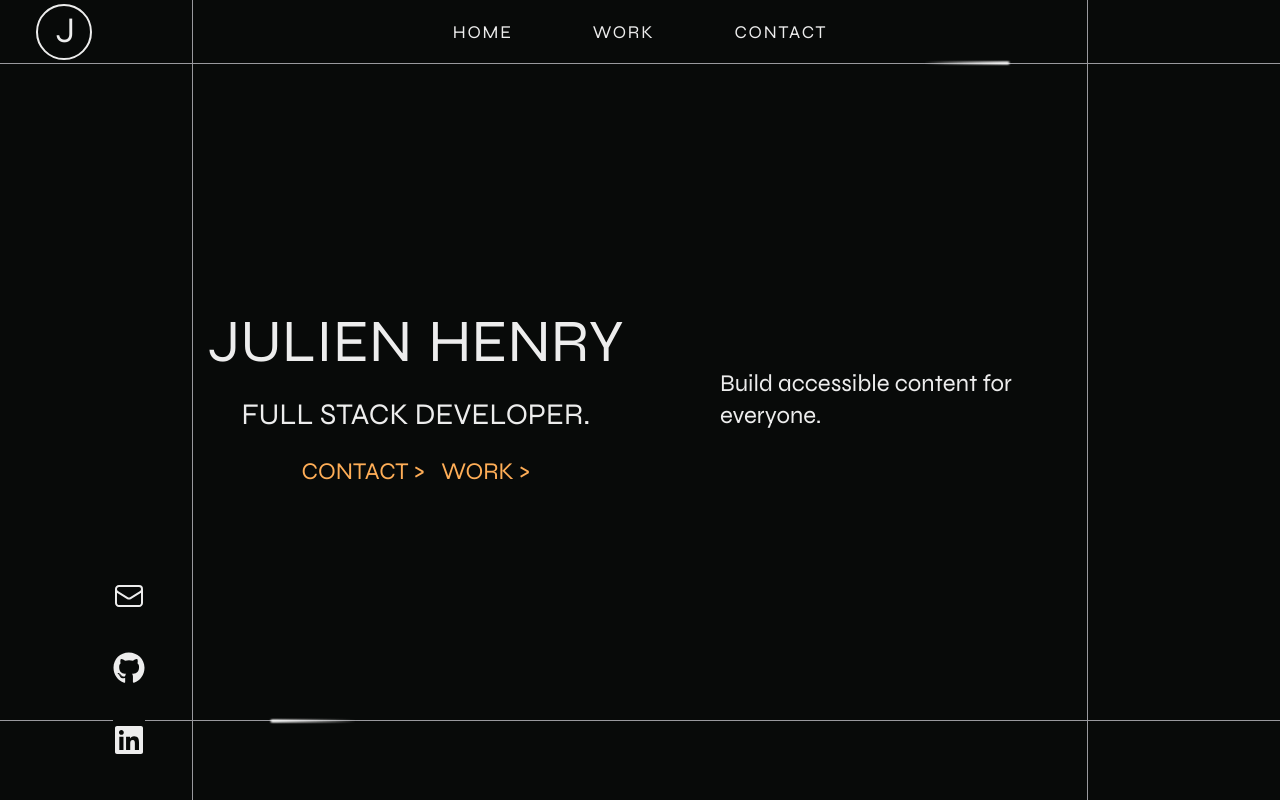
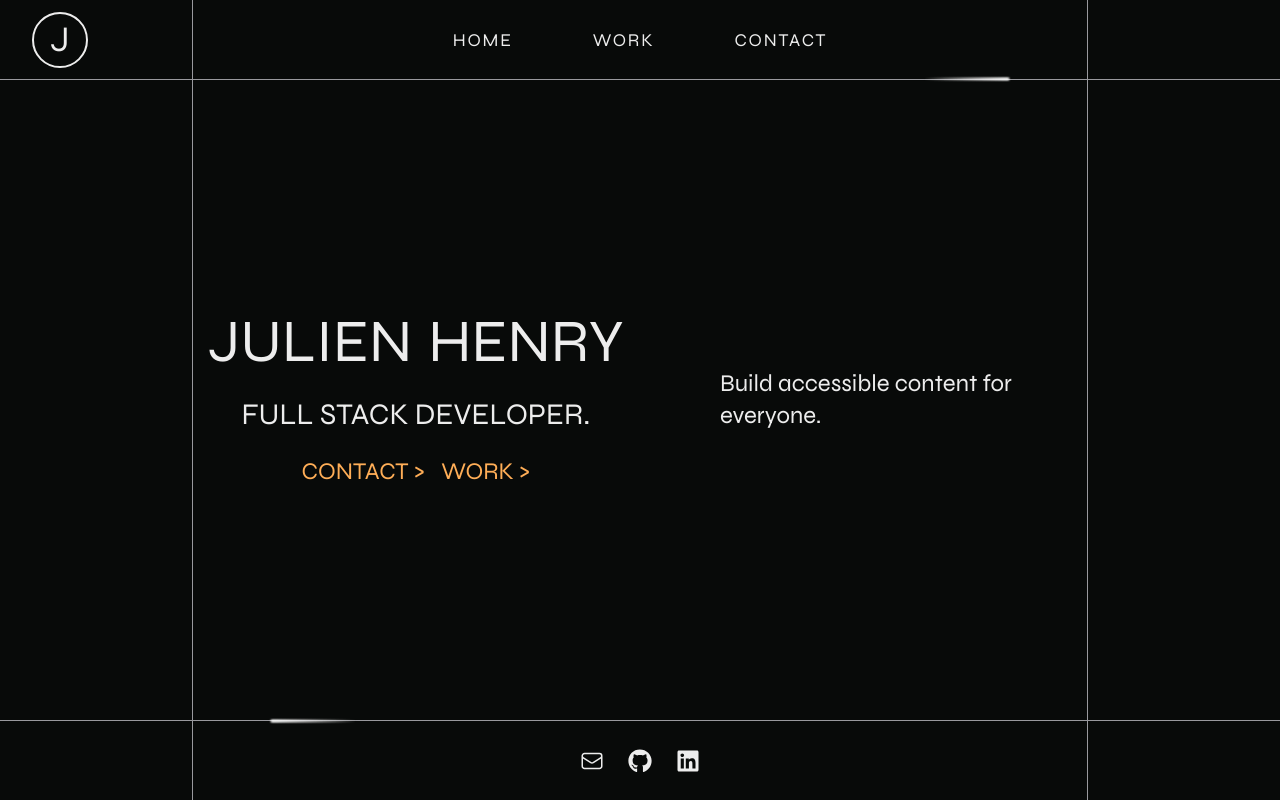
Before and after one commit to pyko7/Portfolio, a Next.js app: page / in a window 1280 px wide. Built offline with nearby package versions, Linux system fonts and the light colour scheme.

Commit message:
chore: removed left positionned icons

```diff
--- a/app/layout.tsx
+++ b/app/layout.tsx
@@ -1,7 +1,6 @@
 import { Syne } from 'next/font/google'
 import { FC, PropsWithChildren } from 'react'
 import type { Metadata } from 'next'
-import Icons from '@/components/icons/Icons'
 import Footer from '@/components/footer/Footer'
 import HeaderWrapper from '@/components/header/HeaderWrapper'
 import '@/styles/globals.css'
@@ -29,9 +28,6 @@ const RootLayout: FC<PropsWithChildren> = ({ children }) => (
     >
       <div className="relative w-full h-screen bg-main-bg-color text-main-font-color">
         <HeaderWrapper />
-        <div className="hidden absolute top-[70%] left-[15%] -ml-3 lg:-ml-[15px] md:flex z-[51] lg:left-[10%]">
-          <Icons />
-        </div>
         <main className="w-full h-full flex items-center justify-center py-20">
           <section className="w-full h-full py-10 sm:w-[70%] lg:4/5">
             {children}
--- a/components/IconButtons/Email.tsx
+++ b/components/IconButtons/Email.tsx
@@ -7,7 +7,7 @@ const EmailButton = () => (
       viewBox="0 0 24 24"
       strokeWidth={1.5}
       stroke="currentColor"
-      className="w-6 h-6 sm:w-7 sm:h-7 lg:w-8 lg:h-8"
+      className="w-6 h-6 sm:w-7 sm:h-7 lg:w-6 lg:h-6"
     >
       <path
         strokeLinecap="round"
--- a/components/IconButtons/Github.tsx
+++ b/components/IconButtons/Github.tsx
@@ -8,7 +8,7 @@ const GithubButton = () => (
       aria-hidden="true"
       xmlns="http://www.w3.org/2000/svg"
       viewBox="0 0 496 512"
-      className="w-6 h-6 sm:w-7 sm:h-7 lg:w-8 lg:h-8"
+      className="w-6 h-6 sm:w-7 sm:h-7 lg:w-6 lg:h-6"
     >
       <path d="M165.9 397.4c0 2-2.3 3.6-5.2 3.6-3.3.3-5.6-1.3-5.6-3.6 0-2 2.3-3.6 5.2-3.6 3-.3 5.6 1.3 5.6 3.6zm-31.1-4.5c-.7 2 1.3 4.3 4.3 4.9 2.6 1 5.6 0 6.2-2s-1.3-4.3-4.3-5.2c-2.6-.7-5.5.3-6.2 2.3zm44.2-1.7c-2.9.7-4.9 2.6-4.6 4.9.3 2 2.9 3.3 5.9 2.6 2.9-.7 4.9-2.6 4.6-4.6-.3-1.9-3-3.2-5.9-2.9zM244.8 8C106.1 8 0 113.3 0 252c0 110.9 69.8 205.8 169.5 239.2 12.8 2.3 17.3-5.6 17.3-12.1 0-6.2-.3-40.4-.3-61.4 0 0-70 15-84.7-29.8 0 0-11.4-29.1-27.8-36.6 0 0-22.9-15.7 1.6-15.4 0 0 24.9 2 38.6 25.8 21.9 38.6 58.6 27.5 72.9 20.9 2.3-16 8.8-27.1 16-33.7-55.9-6.2-112.3-14.3-112.3-110.5 0-27.5 7.6-41.3 23.6-58.9-2.6-6.5-11.1-33.3 2.6-67.9 20.9-6.5 69 27 69 27 20-5.6 41.5-8.5 62.8-8.5s42.8 2.9 62.8 8.5c0 0 48.1-33.6 69-27 13.7 34.7 5.2 61.4 2.6 67.9 16 17.7 25.8 31.5 25.8 58.9 0 96.5-58.9 104.2-114.8 110.5 9.2 7.9 17 22.9 17 46.4 0 33.7-.3 75.4-.3 83.6 0 6.5 4.6 14.4 17.3 12.1C428.2 457.8 496 362.9 496 252 496 113.3 383.5 8 244.8 8zM97.2 352.9c-1.3 1-1 3.3.7 5.2 1.6 1.6 3.9 2.3 5.2 1 1.3-1 1-3.3-.7-5.2-1.6-1.6-3.9-2.3-5.2-1zm-10.8-8.1c-.7 1.3.3 2.9 2.3 3.9 1.6 1 3.6.7 4.3-.7.7-1.3-.3-2.9-2.3-3.9-2-.6-3.6-.3-4.3.7zm32.4 35.6c-1.6 1.3-1 4.3 1.3 6.2 2.3 2.3 5.2 2.6 6.5 1 1.3-1.3.7-4.3-1.3-6.2-2.2-2.3-5.2-2.6-6.5-1zm-11.4-14.7c-1.6 1-1.6 3.6 0 5.9 1.6 2.3 4.3 3.3 5.6 2.3 1.6-1.3 1.6-3.9 0-6.2-1.4-2.3-4-3.3-5.6-2z" />
     </svg>
--- a/components/IconButtons/LinkedIn.tsx
+++ b/components/IconButtons/LinkedIn.tsx
@@ -8,7 +8,7 @@ const LinkedInButton = () => (
       aria-hidden="true"
       xmlns="http://www.w3.org/2000/svg"
       viewBox="0 0 448 512"
-      className="w-6 h-6 sm:w-7 sm:h-7 lg:w-8 lg:h-8"
+      className="w-6 h-6 sm:w-7 sm:h-7 lg:w-6 lg:h-6"
     >
       <path d="M416 32H31.9C14.3 32 0 46.5 0 64.3v383.4C0 465.5 14.3 480 31.9 480H416c17.6 0 32-14.5 32-32.3V64.3c0-17.8-14.4-32.3-32-32.3zM135.4 416H69V202.2h66.5V416zm-33.2-243c-21.3 0-38.5-17.3-38.5-38.5S80.9 96 102.2 96c21.2 0 38.5 17.3 38.5 38.5 0 21.3-17.2 38.5-38.5 38.5zm282.1 243h-66.4V312c0-24.8-.5-56.7-34.5-56.7-34.6 0-39.9 27-39.9 54.9V416h-66.4V202.2h63.7v29.2h.9c8.9-16.8 30.6-34.5 62.9-34.5 67.2 0 79.7 44.3 79.7 101.9V416z" />
     </svg>
--- a/components/Logo.tsx
+++ b/components/Logo.tsx
@@ -1,11 +1,7 @@
-//TODO: FIX LINK
 const Logo = () => (
-  <a
-    className="w-11 h-11 pl-[3px] pb-[2px] flex justify-center items-center text-3xl text-main-font-color border-2 border-main-font-color rounded-[50%] no-underline sm:w-14 sm:h-14 sm:text-4xl"
-    href="#home"
-  >
+  <h1 className="w-11 h-11 flex justify-center items-center text-3xl text-main-font-color border-2 border-main-font-color rounded-[50%] no-underline sm:w-14 sm:h-14 sm:text-4xl">
     J
-  </a>
+  </h1>
 )
 
 export default Logo
--- a/components/footer/Footer.tsx
+++ b/components/footer/Footer.tsx
@@ -3,7 +3,7 @@ import Icons from '../icons/Icons'
 
 const Footer: FC = () => (
   <footer className="fixed bottom-0 w-full h-16 px-4 flex items-center justify-between border-t-[1px] border-secondary-bg-color-light z-40 sm:h-20 sm:px-0">
-    <div className="w-full flex justify-center items-center md:hidden">
+    <div className="w-full flex justify-center items-center">
       <Icons />
     </div>
   </footer>
--- a/components/header/Header.tsx
+++ b/components/header/Header.tsx
@@ -9,8 +9,8 @@ import { useMobileNavbarContext } from '../mobileNavbarMenu/MobileNavbarContext'
 const Header: FC = () => {
   const { handleClick } = useMobileNavbarContext()
   return (
-    <header className="fixed h-16 px-4 top-0 w-full flex items-center justify-between border-b-[1px] border-secondary-bg-color-light z-50 sm:px-0">
-      <div className="w-1/2 p-0 h-full flex items-center z-10 lg:w-[10%] sm:w-[15%] sm:justify-center">
+    <header className="fixed h-16 px-4 top-0 w-full flex items-center justify-between border-b-[1px] border-secondary-bg-color-light z-50 xl:h-20 py-4">
+      <div className="w-1/2 p-0 h-full flex items-center z-10 sm:w-[15%] sm:justify-center md:justify-start lg:w-[10%] lg:px-4">
         <Logo />
       </div>
 
--- a/components/icons/Icons.tsx
+++ b/components/icons/Icons.tsx
@@ -10,7 +10,7 @@ const Icons = () => {
     <LinkedInButton key={generateRandomGuid()} />,
   ]
   return (
-    <ul className="w-fit py-5 flex gap-6 bg-main-bg-color md:flex-col md:gap-8 lg:gap-10">
+    <ul className="w-fit py-5 flex gap-6 bg-main-bg-color">
       {icons.map((icon) => (
         <li key={icon.key}>{icon}</li>
       ))}
```
